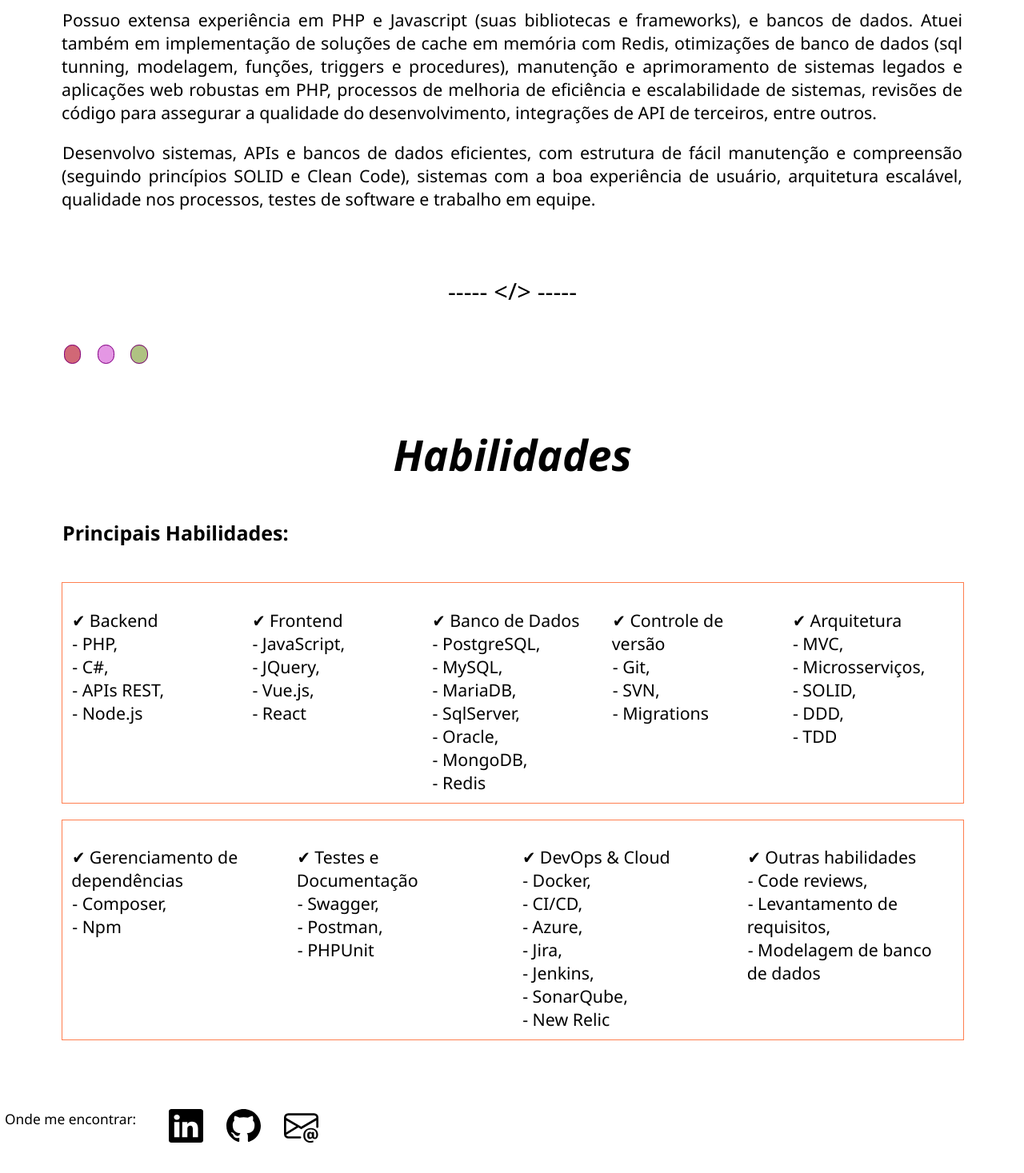
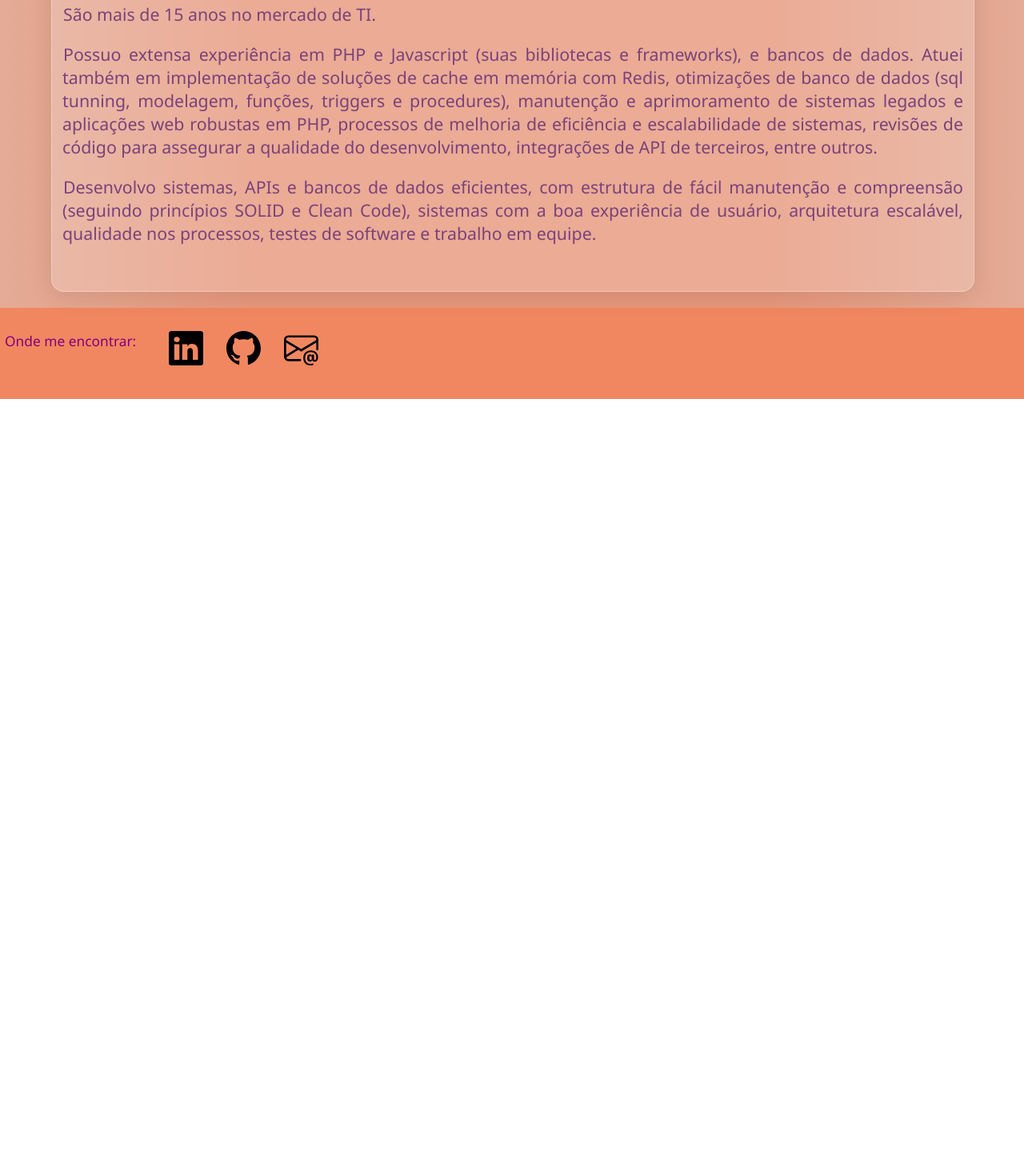
Before and after one commit to annecarolline/portfolio, a plain HTML site: page index.html in a window 1280 px wide. Shown: the part 1141-2608 px from the top of the page at 80% size. After the commit the page ends 1640 px from the top, so only its background shows below. Drawn offline with Linux system fonts and the light colour scheme.

Commit message:
:broom: cleanup: Remoção da div habilidades.

```diff
--- a/index.html
+++ b/index.html
@@ -1,11 +1,12 @@
 <!DOCTYPE html>
-<html>
+<html class="light">
 	<head>
 		<meta charset="UTF-8">
 		<title>Portfólio - Anne Carolline</title>
 
 		<link rel="icon" href="./img/laraflor.ico">
 		<link rel="stylesheet" href="./css/style.css">
+
 	</head>
 	<body>
 
@@ -14,7 +15,7 @@
 				<ul class="horizontal bd-redonda">
 					<li><a class="active" href="#olamundo">Olá, mundo!</a></li>
 					<li><a href="#experiencia">Experiência</a></li>
-					<li><a href="#habilidades">Habilidades</a></li>
+					<!--li><a href="#habilidades">Habilidades</a></li-->
 					<li><a href="#rodape">Contato</a></li>
 				</ul>
 			</nav>
@@ -28,15 +29,19 @@
 				<div id="titulo">
 					<span> < annecarolldev ></span>
 				</div>
+				<div class="img bt-tema-cor tooltip">
+					<span class="tooltiptext tooltip-top">Clique para mudar o tema para escuro.</span>
+					<img id="muda-tema-cor" src="./img/beach-umbrella.gif" alt="Clique para mudar o tema para escuro.">
+				</div>
 			</div>
 
-			<div id="olamundo" class="cx-01 bd-redonda">
+			<div id="olamundo" class="panels glass-initial cssPanel">
 				<div class="cx-topo">
 					<span class="bt-janela bd-redonda bt-vermelho">+</span>
 					<span class="bt-janela bd-redonda bt-rosa">+</span>
 					<span class="bt-janela bd-redonda bt-verde">+</span>
 				</div>
-				<div class="cx-interna bkg-opaco">
+				<div class="cx-interna panel">
 					<h2 class="digitando">Olá, sou Anne Carolline.</h2>
 					<h3 class="toast">Desenvolvedora Fullstack.</h3>
 					<p class="toast">Apaixonada por tecnologia, curiosa por natureza, sempre buscando priorizar código
@@ -47,14 +52,14 @@
 
 			<hr>
 
-			<div id="experiencia" class="cx-01 bd-redonda">
+			<div id="experiencia" class="panels glass-initial cssPanel">
 				<div class="cx-topo">
 					<span class="bt-janela bd-redonda bt-vermelho">+</span>
 					<span class="bt-janela bd-redonda bt-rosa">+</span>
 					<span class="bt-janela bd-redonda bt-verde">+</span>
 				</div>
-				<div class="cx-interna bkg-opaco">
-					<h2 class="central txt-categoria">Experiência</h1>
+				<div class="cx-interna panel">
+					<h2 class="central txt-categoria">Experiência</h2>
 					<h3 class="toast">Desde 2008, atuo como desenvolvedora de software, tanto fullstack
 						quanto backend. </h4>
 					<p class="toast">São mais de 15 anos no mercado de TI. </p>
@@ -76,88 +81,9 @@
 				</div>
 			</div>
 
-			<hr>
+			<div></div>
 
-			<div id="habilidades" class="cx-01 bd-redonda">
-				<div class="cx-topo">
-					<span class="bt-janela bd-redonda bt-vermelho">+</span>
-					<span class="bt-janela bd-redonda bt-rosa">+</span>
-					<span class="bt-janela bd-redonda bt-verde">+</span>
-				</div>
-				<div class="cx-interna bkg-opaco">
-					<h2 class="central txt-categoria">Habilidades</h1>
-					<h3 class="toast">Principais Habilidades:</h4>
-					<div class="tm-linha blocos">
-						<div class="tm-20 toast">
-							<span>✔ Backend</span>
-							<p class="blocos"> - PHP,</p>
-							<p class="blocos"> - C#,</p>
-							<p class="blocos"> - APIs REST,</p>
-							<p class="blocos"> - Node.js</p>
-						</div>
-						<div class="tm-20 toast">
-							<span>✔ Frontend</span>
-							<p class="blocos"> - JavaScript,</p>
-							<p class="blocos"> - JQuery,</p>
-							<p class="blocos"> - Vue.js,</p>
-							<p class="blocos"> - React</p>
-						</div>
-						<div class="tm-20 toast">
-							<span>✔ Banco de Dados</span>
-							<p class="blocos"> - PostgreSQL,</p>
-							<p class="blocos"> - MySQL,</p>
-							<p class="blocos"> - MariaDB,</p>
-							<p class="blocos"> - SqlServer,</p>
-							<p class="blocos"> - Oracle,</p>
-							<p class="blocos"> - MongoDB,</p>
-							<p class="blocos"> - Redis</p>
-						</div>
-						<div class="tm-20 toast">
-							<span>✔ Controle de versão</span>
-							<p class="blocos"> - Git,</p>
-							<p class="blocos"> - SVN,</p>
-							<p class="blocos"> - Migrations</p>
-						</div>
-						<div class="tm-20 toast">
-							<span>✔ Arquitetura</span>
-							<p class="blocos"> - MVC,</p>
-							<p class="blocos"> - Microsserviços,</p>
-							<p class="blocos"> - SOLID,</p>
-							<p class="blocos"> - DDD,</p>
-							<p class="blocos"> - TDD</p>
-						</div>
-					</div>
-					<div class="tm-linha blocos">
-						<div class="tm-25 toast">
-							<span>✔ Gerenciamento de dependências</span>
-							<p class="blocos"> - Composer,</p>
-							<p class="blocos"> - Npm</p>
-						</div>
-						<div class="tm-25 toast">
-							<span>✔ Testes e Documentação</span>
-							<p class="blocos"> - Swagger,</p>
-							<p class="blocos"> - Postman,</p>
-							<p class="blocos"> - PHPUnit</p>
-						</div>
-						<div class="tm-25 toast">
-							<span>✔ DevOps & Cloud</span>
-							<p class="blocos"> - Docker,</p>
-							<p class="blocos"> - CI/CD,</p>
-							<p class="blocos"> - Azure,</p>
-							<p class="blocos"> - Jira,</p>
-							<p class="blocos"> - Jenkins,</p>
-							<p class="blocos"> - SonarQube,</p>
-							<p class="blocos"> - New Relic</p>
-						</div>
-						<div class="tm-25 toast">
-							<span>✔ Outras habilidades</span>
-							<p class="blocos"> - Code reviews,</p>
-							<p class="blocos"> - Levantamento de requisitos,</p>
-							<p class="blocos"> - Modelagem de banco de dados</p>
-						</div>
-					</div>
-				</div>
-			</div>
+
 		</main>
 
 		<footer>
@@ -169,25 +95,23 @@
 					<span class="tooltiptext tooltip-top">LinkedIn: annecarolldev</span>
 					<a class="linkrodape" href="https://www.linkedin.com/in/annecarolldev" target="_blank">
 						<img class="icone" alt="linkedin: annecarolldev" src="./img/linkedin.svg" alt="LinkedIn">
-						<!--p>LinkedIn</p-->
 					</a>
 				</div>
 				<div class="lnk tooltip">
 					<span class="tooltiptext tooltip-top">GitHub: annecarolline</span>
 					<a class="linkrodape" href="https://github.com/annecarolline" target="_blank">
 						<img class="icone" alt="github: annecarolline" src="./img/github.svg" alt="Github">
-						<!--p>Github</p-->
 					</a>
 				</div>
 				<div class="lnk tooltip">
 					<span class="tooltiptext tooltip-top">E-mail: carol.azev@gmail.com</span>
 					<a class="linkrodape" href="mailto:carol.azev@gmail.com">
 						<img class="icone" alt="E-mail: carol.azev@gmail.com" src="./img/envelope-at.svg" alt="E-mail">
-						<!--p>E-mail</p-->
 					</a>
 				</div>
 			</div>
 		</footer>
 
+		<script src="./js/script.js" type="text/javascript"></script>
 	</body>
 </html>
```
